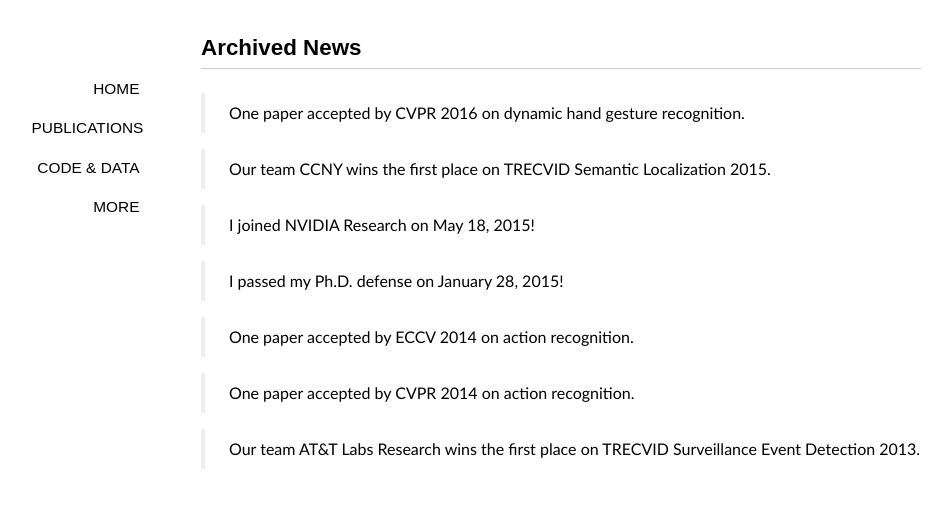
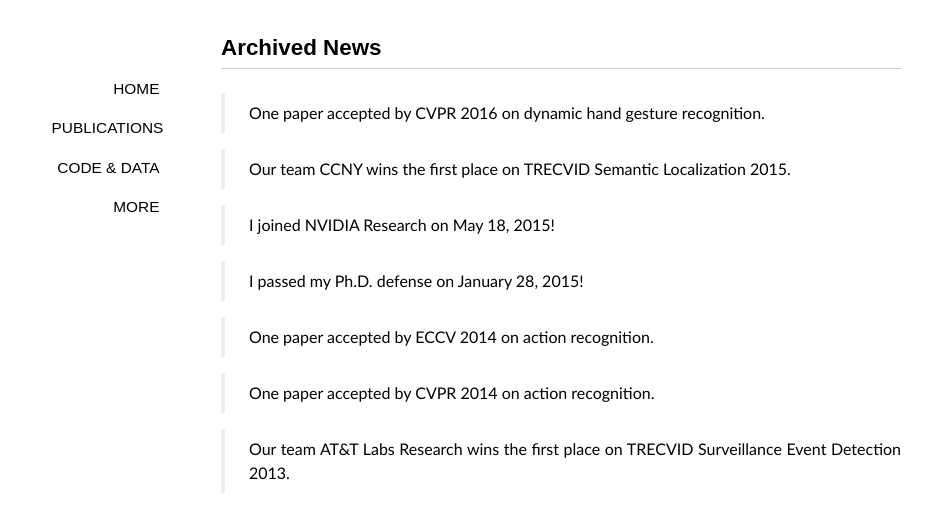
Before and after one commit to xiaodongyang/xiaodongyang.github.io, a Jekyll site: the page built from news.md, in a window 1280 px wide. Shown: the top 532 px of the page, without its empty margins (79-1029 px from the left). Built offline with Jekyll 4.4.1, drawn with Linux system fonts in a browser that asks for light colours; some web fonts are replaced.

Commit message:
Update style.css

```diff
--- a/media/css/style.css
+++ b/media/css/style.css
@@ -25,7 +25,7 @@
 blockquote{display:block;text-align:justify;border-left:4px solid #eeeeee;}
 blockquote{margin:1em 0em;padding-left:1.5em;}
 blockquote p{margin:0;padding:.5em 0;}
-#container{width:720px;margin:2em auto;display:block;padding:0 2em;}
+#container{width:680px;margin:2em auto;display:block;padding:0 2em;}
 .content{font-size:16px;line-height:24px;}
 .content h1{padding:.5em 0;}
 .content img{max-width:600px;display:block;margin:4px auto;-webkit-box-shadow:#999 1px 1px 4px;-moz-box-shadow:#999 1px 1px 4px;box-shadow:#999 1px 1px 4px;}
```
